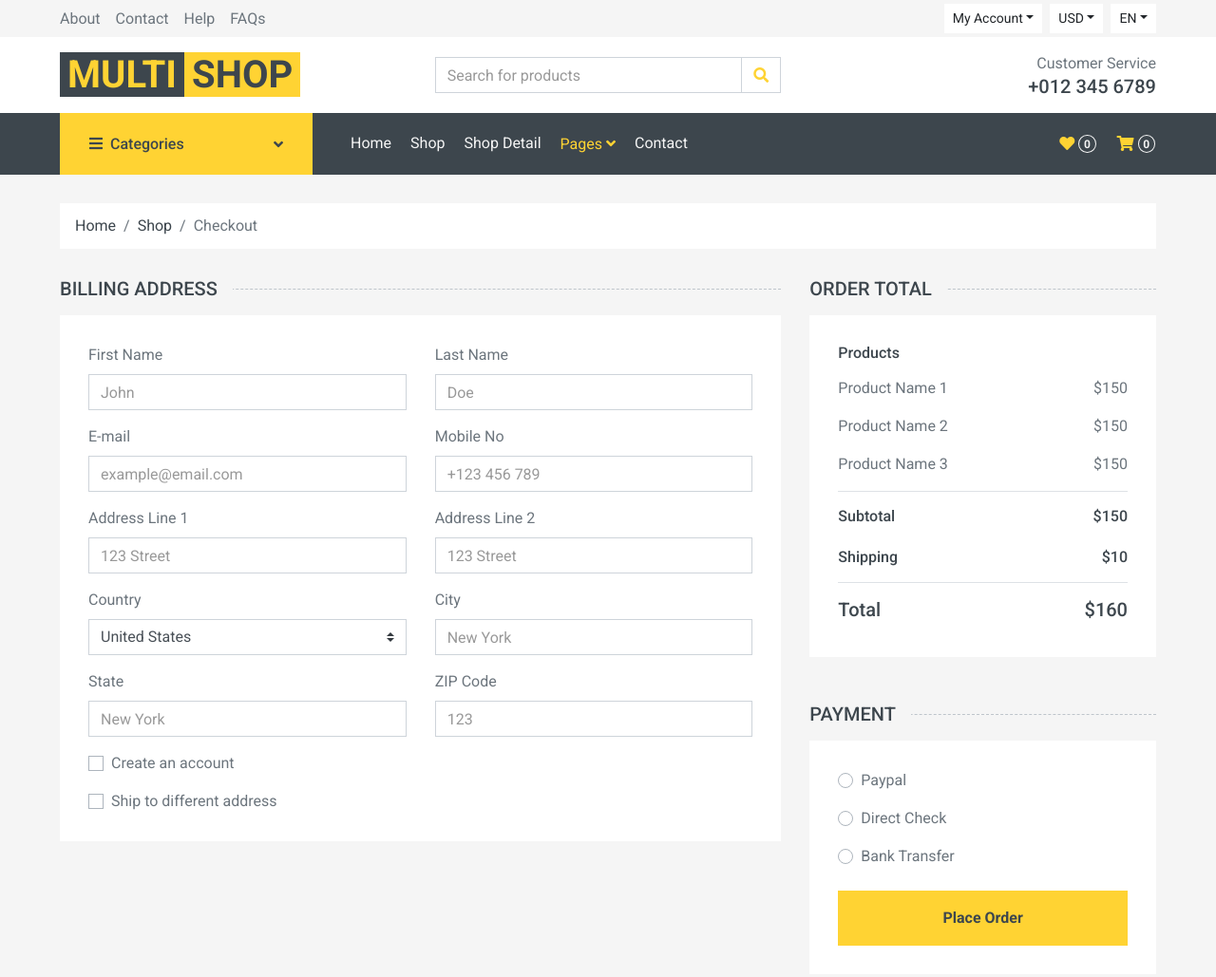
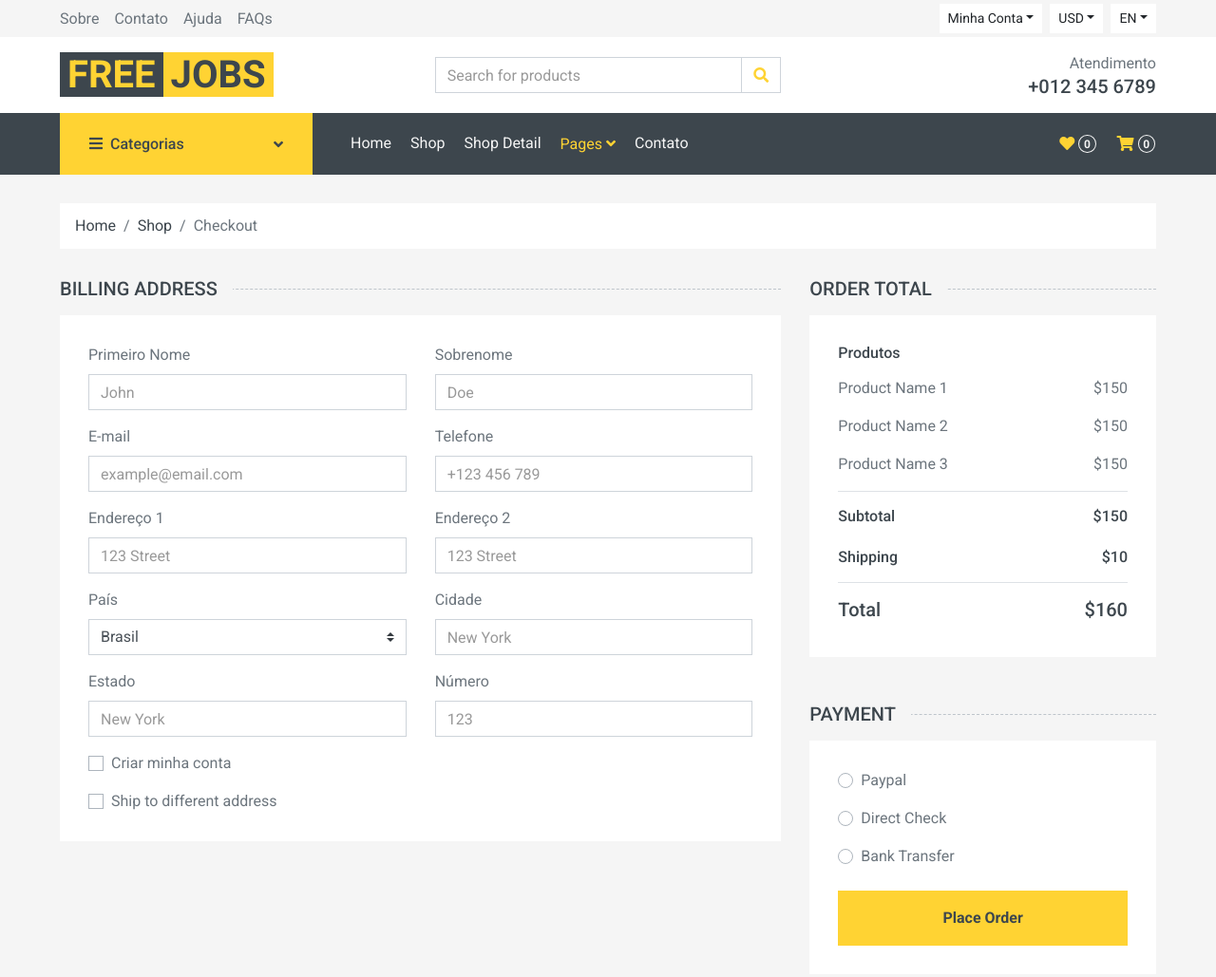
Before and after one commit to tccautonomo/TCC, a plain HTML site: page checkout.html in a window 1280 px wide. Shown: the top 1029 px of the page at 95% size. Drawn offline with nearby package versions, Linux system fonts and the light colour scheme.

Commit message:
página check out

```diff
--- a/checkout.html
+++ b/checkout.html
@@ -3,7 +3,7 @@
 
 <head>
     <meta charset="utf-8">
-    <title>MultiShop - Online Shop Website Template</title>
+    <title>Free Jobs - Online</title>
     <meta content="width=device-width, initial-scale=1.0" name="viewport">
     <meta content="Free HTML Templates" name="keywords">
     <meta content="Free HTML Templates" name="description">
@@ -32,19 +32,19 @@
         <div class="row bg-secondary py-1 px-xl-5">
             <div class="col-lg-6 d-none d-lg-block">
                 <div class="d-inline-flex align-items-center h-100">
-                    <a class="text-body mr-3" href="">About</a>
-                    <a class="text-body mr-3" href="">Contact</a>
-                    <a class="text-body mr-3" href="">Help</a>
+                    <a class="text-body mr-3" href="">Sobre</a>
+                    <a class="text-body mr-3" href="">Contato</a>
+                    <a class="text-body mr-3" href="">Ajuda</a>
                     <a class="text-body mr-3" href="">FAQs</a>
                 </div>
             </div>
             <div class="col-lg-6 text-center text-lg-right">
                 <div class="d-inline-flex align-items-center">
                     <div class="btn-group">
-                        <button type="button" class="btn btn-sm btn-light dropdown-toggle" data-toggle="dropdown">My Account</button>
+                        <button type="button" class="btn btn-sm btn-light dropdown-toggle" data-toggle="dropdown">Minha Conta</button>
                         <div class="dropdown-menu dropdown-menu-right">
-                            <button class="dropdown-item" type="button">Sign in</button>
-                            <button class="dropdown-item" type="button">Sign up</button>
+                            <button class="dropdown-item" type="button">Entrar</button>
+                            <button class="dropdown-item" type="button">Registra-se</button>
                         </div>
                     </div>
                     <div class="btn-group mx-2">
@@ -79,8 +79,8 @@
         <div class="row align-items-center bg-light py-3 px-xl-5 d-none d-lg-flex">
             <div class="col-lg-4">
                 <a href="" class="text-decoration-none">
-                    <span class="h1 text-uppercase text-primary bg-dark px-2">Multi</span>
-                    <span class="h1 text-uppercase text-dark bg-primary px-2 ml-n1">Shop</span>
+                    <span class="h1 text-uppercase text-primary bg-dark px-2">Free</span>
+                    <span class="h1 text-uppercase text-dark bg-primary px-2 ml-n1">Jobs</span>
                 </a>
             </div>
             <div class="col-lg-4 col-6 text-left">
@@ -96,7 +96,7 @@
                 </form>
             </div>
             <div class="col-lg-4 col-6 text-right">
-                <p class="m-0">Customer Service</p>
+                <p class="m-0">Atendimento</p>
                 <h5 class="m-0">+012 345 6789</h5>
             </div>
         </div>
@@ -109,7 +109,7 @@
         <div class="row px-xl-5">
             <div class="col-lg-3 d-none d-lg-block">
                 <a class="btn d-flex align-items-center justify-content-between bg-primary w-100" data-toggle="collapse" href="#navbar-vertical" style="height: 65px; padding: 0 30px;">
-                    <h6 class="text-dark m-0"><i class="fa fa-bars mr-2"></i>Categories</h6>
+                    <h6 class="text-dark m-0"><i class="fa fa-bars mr-2"></i>Categorias</h6>
                     <i class="fa fa-angle-down text-dark"></i>
                 </a>
                 <nav class="collapse position-absolute navbar navbar-vertical navbar-light align-items-start p-0 bg-light" id="navbar-vertical" style="width: calc(100% - 30px); z-index: 999;">
@@ -155,7 +155,7 @@
                                     <a href="checkout.html" class="dropdown-item active">Checkout</a>
                                 </div>
                             </div>
-                            <a href="contact.html" class="nav-item nav-link">Contact</a>
+                            <a href="contact.html" class="nav-item nav-link">Contato</a>
                         </div>
                         <div class="navbar-nav ml-auto py-0 d-none d-lg-block">
                             <a href="" class="btn px-0">
@@ -198,11 +198,11 @@
                 <div class="bg-light p-30 mb-5">
                     <div class="row">
                         <div class="col-md-6 form-group">
-                            <label>First Name</label>
+                            <label>Primeiro Nome</label>
                             <input class="form-control" type="text" placeholder="John">
                         </div>
                         <div class="col-md-6 form-group">
-                            <label>Last Name</label>
+                            <label>Sobrenome</label>
                             <input class="form-control" type="text" placeholder="Doe">
                         </div>
                         <div class="col-md-6 form-group">
@@ -210,42 +210,43 @@
                             <input class="form-control" type="text" placeholder="example@email.com">
                         </div>
                         <div class="col-md-6 form-group">
-                            <label>Mobile No</label>
+                            <label>Telefone</label>
                             <input class="form-control" type="text" placeholder="+123 456 789">
                         </div>
                         <div class="col-md-6 form-group">
-                            <label>Address Line 1</label>
+                            <label>Endereço 1</label>
                             <input class="form-control" type="text" placeholder="123 Street">
                         </div>
                         <div class="col-md-6 form-group">
-                            <label>Address Line 2</label>
+                            <label>Endereço 2</label>
                             <input class="form-control" type="text" placeholder="123 Street">
                         </div>
                         <div class="col-md-6 form-group">
-                            <label>Country</label>
+                            <label>País</label>
                             <select class="custom-select">
-                                <option selected>United States</option>
-                                <option>Afghanistan</option>
-                                <option>Albania</option>
-                                <option>Algeria</option>
+                                <option selected>Brasil</option>
+                                <option>Estados Unidos</option>
+                                <option>Argentina</option>
+
+
                             </select>
                         </div>
                         <div class="col-md-6 form-group">
-                            <label>City</label>
+                            <label>Cidade</label>
                             <input class="form-control" type="text" placeholder="New York">
                         </div>
                         <div class="col-md-6 form-group">
-                            <label>State</label>
+                            <label>Estado</label>
                             <input class="form-control" type="text" placeholder="New York">
                         </div>
                         <div class="col-md-6 form-group">
-                            <label>ZIP Code</label>
+                            <label>Número</label>
                             <input class="form-control" type="text" placeholder="123">
                         </div>
                         <div class="col-md-12 form-group">
                             <div class="custom-control custom-checkbox">
                                 <input type="checkbox" class="custom-control-input" id="newaccount">
-                                <label class="custom-control-label" for="newaccount">Create an account</label>
+                                <label class="custom-control-label" for="newaccount">Criar minha conta</label>
                             </div>
                         </div>
                         <div class="col-md-12">
@@ -261,11 +262,11 @@
                     <div class="bg-light p-30">
                         <div class="row">
                             <div class="col-md-6 form-group">
-                                <label>First Name</label>
+                                <label>Primeiro nome</label>
                                 <input class="form-control" type="text" placeholder="John">
                             </div>
                             <div class="col-md-6 form-group">
-                                <label>Last Name</label>
+                                <label>Sobrenome</label>
                                 <input class="form-control" type="text" placeholder="Doe">
                             </div>
                             <div class="col-md-6 form-group">
@@ -273,36 +274,36 @@
                                 <input class="form-control" type="text" placeholder="example@email.com">
                             </div>
                             <div class="col-md-6 form-group">
-                                <label>Mobile No</label>
+                                <label>Telefone</label>
                                 <input class="form-control" type="text" placeholder="+123 456 789">
                             </div>
                             <div class="col-md-6 form-group">
-                                <label>Address Line 1</label>
+                                <label>Endereço 1</label>
                                 <input class="form-control" type="text" placeholder="123 Street">
                             </div>
                             <div class="col-md-6 form-group">
-                                <label>Address Line 2</label>
+                                <label>Endereço 2</label>
                                 <input class="form-control" type="text" placeholder="123 Street">
                             </div>
                             <div class="col-md-6 form-group">
-                                <label>Country</label>
+                                <label>País</label>
                                 <select class="custom-select">
-                                    <option selected>United States</option>
-                                    <option>Afghanistan</option>
-                                    <option>Albania</option>
-                                    <option>Algeria</option>
+                                    <option selected>Brasil</option>
+                                    <option>Estados Undios</option>
+                                    <option>Argentina</option>
+
                                 </select>
                             </div>
                             <div class="col-md-6 form-group">
-                                <label>City</label>
+                                <label>Cidade</label>
                                 <input class="form-control" type="text" placeholder="New York">
                             </div>
                             <div class="col-md-6 form-group">
-                                <label>State</label>
+                                <label>Estado</label>
                                 <input class="form-control" type="text" placeholder="New York">
                             </div>
                             <div class="col-md-6 form-group">
-                                <label>ZIP Code</label>
+                                <label>Número</label>
                                 <input class="form-control" type="text" placeholder="123">
                             </div>
                         </div>
@@ -313,7 +314,7 @@
                 <h5 class="section-title position-relative text-uppercase mb-3"><span class="bg-secondary pr-3">Order Total</span></h5>
                 <div class="bg-light p-30 mb-5">
                     <div class="border-bottom">
-                        <h6 class="mb-3">Products</h6>
+                        <h6 class="mb-3">Produtos</h6>
                         <div class="d-flex justify-content-between">
                             <p>Product Name 1</p>
                             <p>$150</p>
```
Also changed, not shown: contact.html (+4 -4 lines), index.html (+2 -2 lines).
